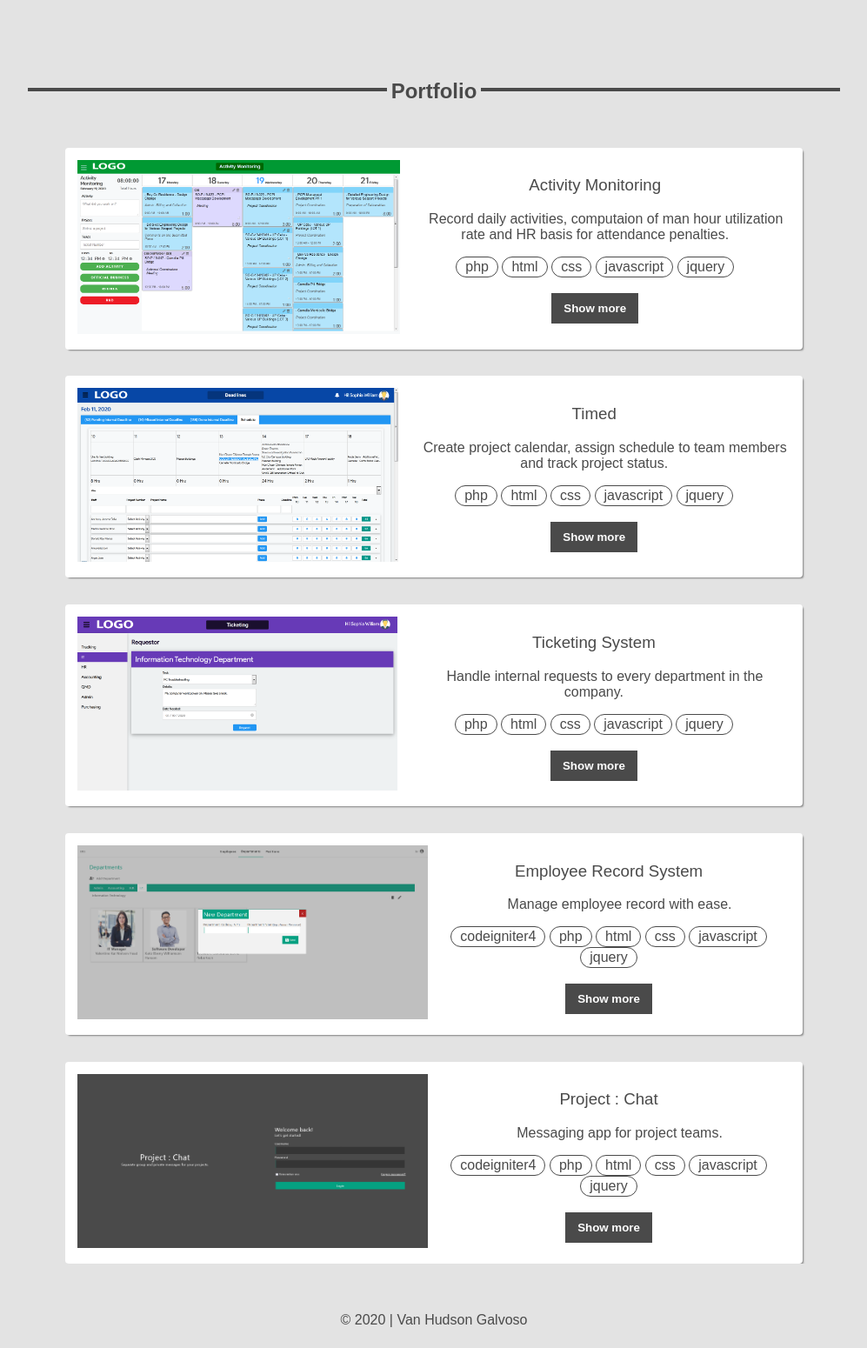
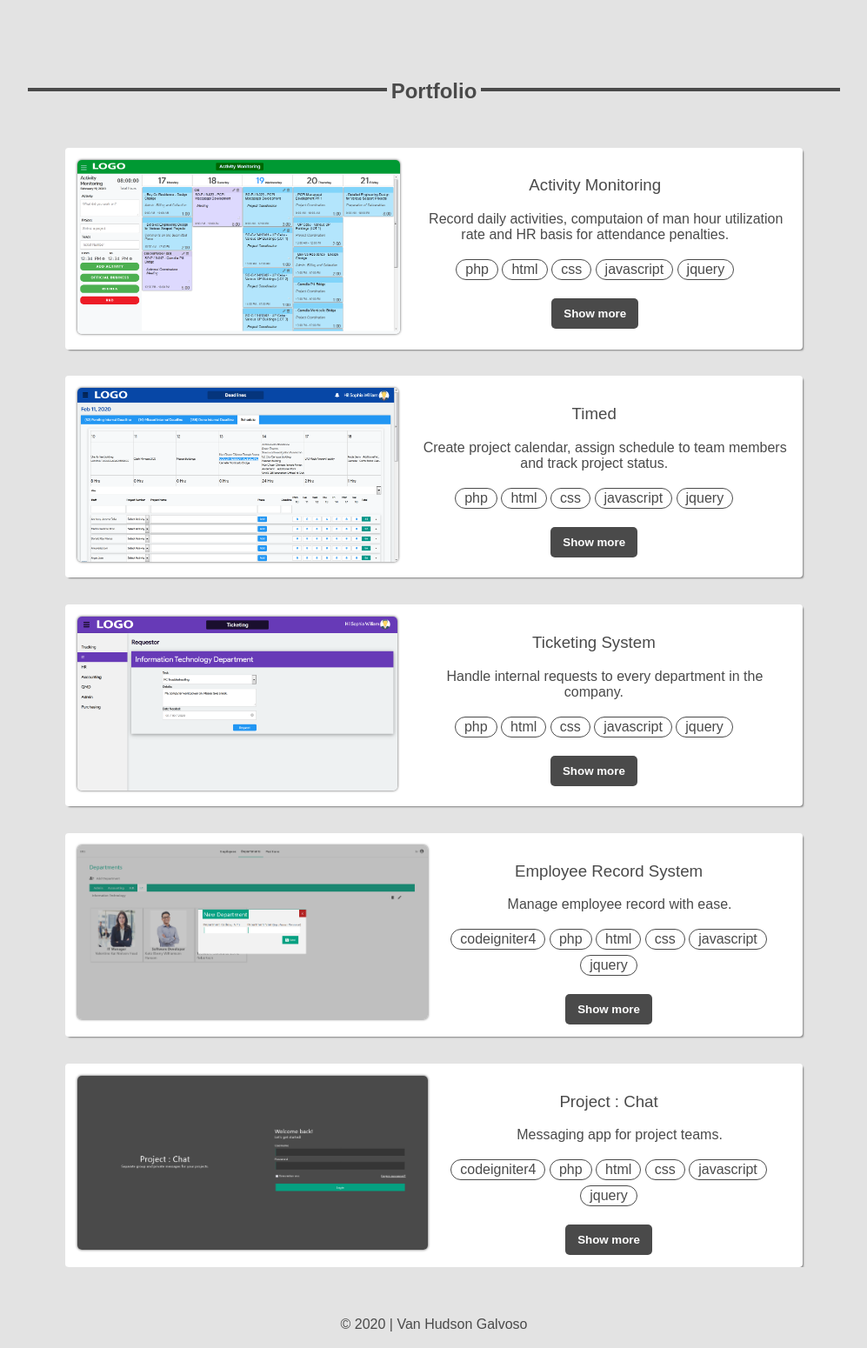
Before and after one commit to vgalvoso/vgalvoso.github.io, a PHP site: page / in a window 1280 px wide. Shown: the part 1271-2821 px from the top of the page at 87% size, without its empty margins (141-1138 px from the left). Before the commit the page ends 2797 px from the top, so only its background shows below. Run offline with PHP 8.4, Linux system fonts and the light colour scheme.

Commit message:
update design

```diff
--- a/css/style.css
+++ b/css/style.css
@@ -325,6 +325,8 @@ input[type=text]{
 .project .projpic img{
     height:200px;
     max-width:600px;
+    box-shadow:0px 0px 3px;
+    border-radius:5px;
 }
 
 .header{
@@ -359,6 +361,7 @@ input[type=text]{
     font-weight:bold;
     cursor:pointer;
     margin:0px auto 0px auto;
+    border-radius:5px;
 }
 .showmore_btn:hover{
     filter:brightness(75%);
@@ -557,6 +560,7 @@ footer{
     border-radius:50px;
     border:solid 1px var(--dark-gray);
     padding:2px 10px;
+    margin: 3px 0px;
 }
 
 .button-list{
```
